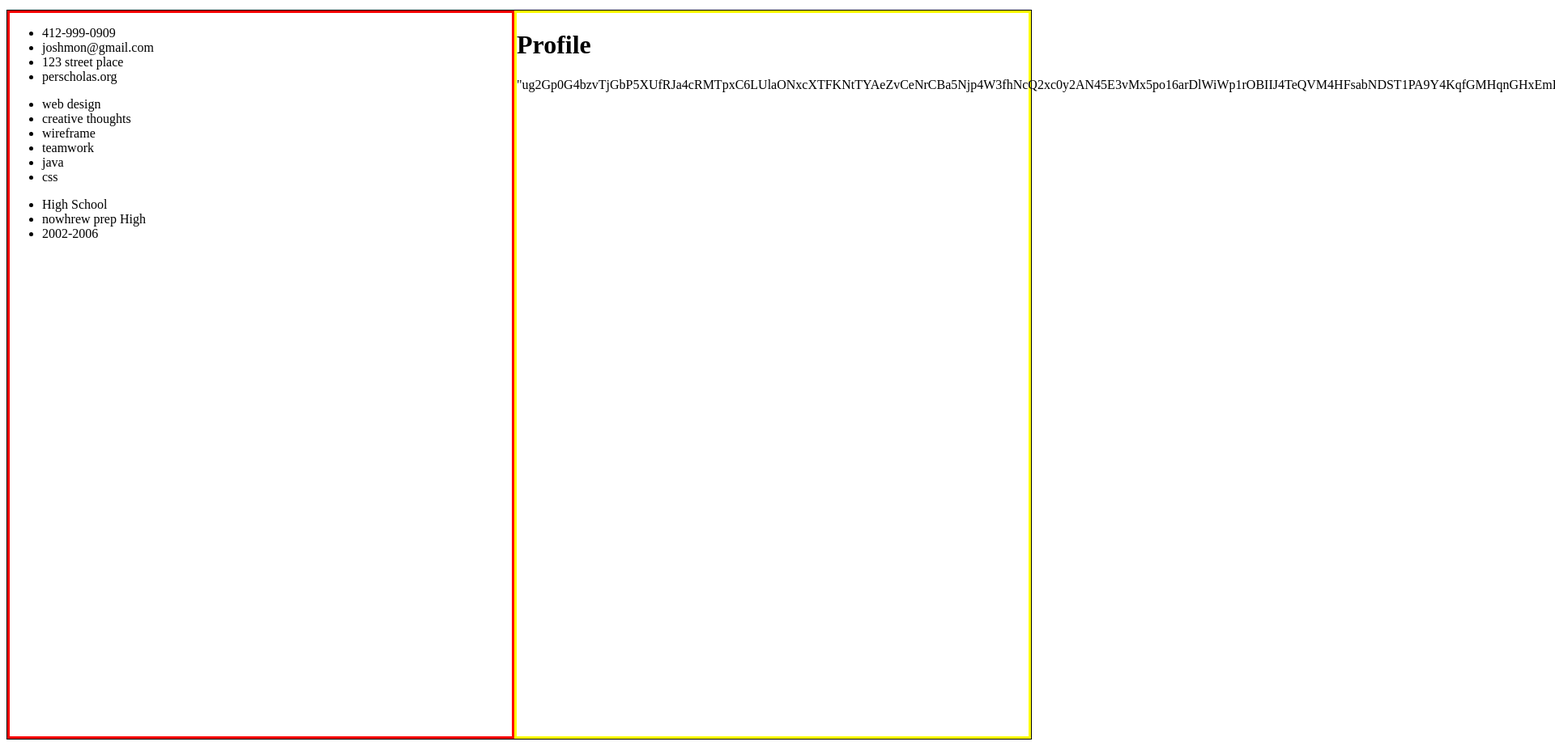
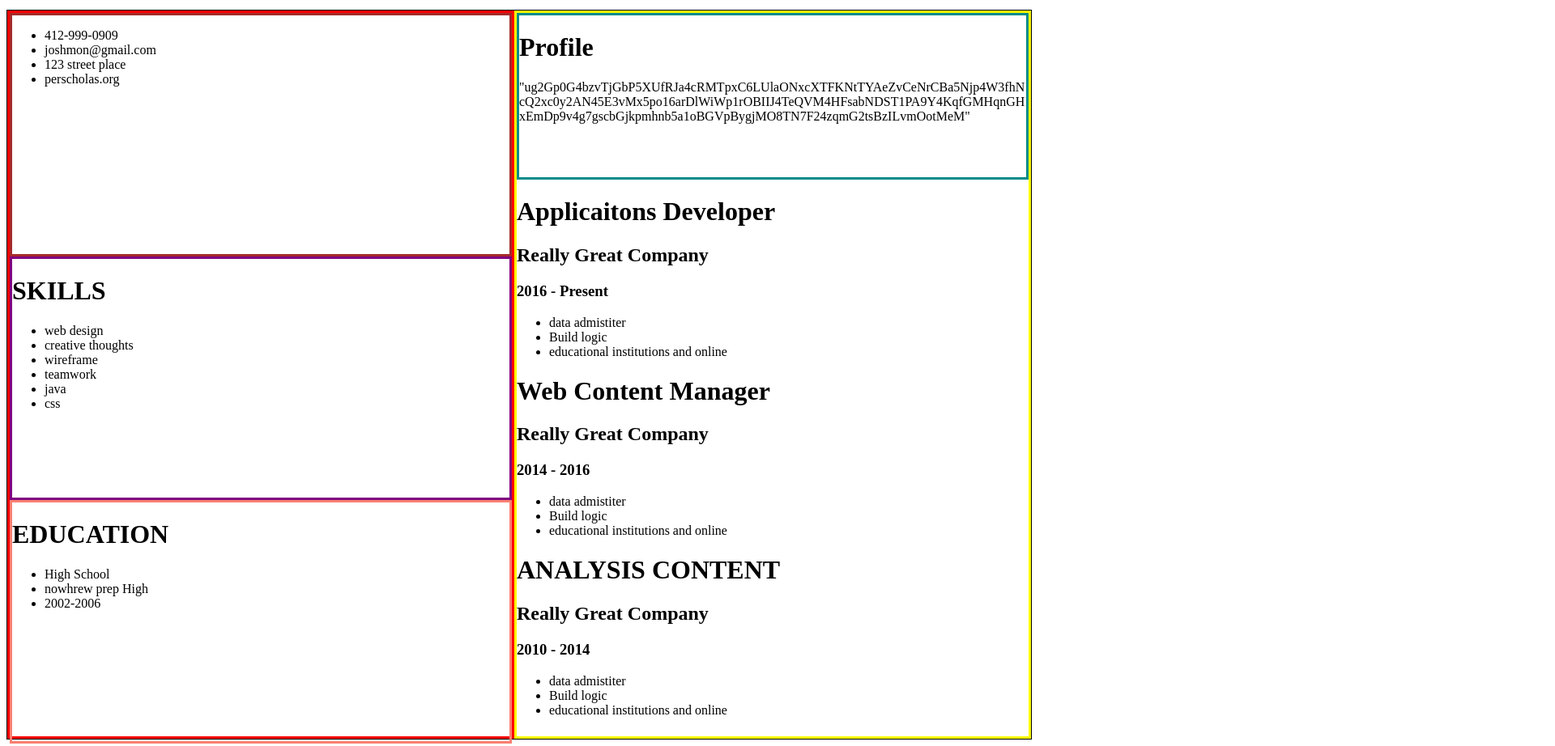
Before and after one commit to JohnDunst/Resume-HW, a plain HTML site: page index.html in a window 1280 px wide. Shown: the part 229-1151 px from the top of the page at 81% size, 1920 px wide, since content can reach past the window. Drawn offline with Linux system fonts and the light colour scheme.

Commit message:
ALL CONTENT ADDED

```diff
--- a/index.html
+++ b/index.html
@@ -32,14 +32,16 @@
         <!-- intro -->
         <div class="flex-Container">
         <div class="left_container">
-            <div class="contact"></div>
+            <div class="contact">
             <ul>
                 <li>412-999-0909</li>
                 <li>joshmon@gmail.com</li>
                 <li>123 street place</li>
                 <li> perscholas.org</li>
               </ul>
-            <div class="skills"></div>
+            </div>
+            <div class="skills">
+                <h1>SKILLS</h1>
             <ul>
                 <li>web design</li>
                 <li>creative thoughts</li>
@@ -48,14 +50,17 @@
                 <li>java</li>
                 <li>css</li>
               </ul>
+            </div>
 
-            <div class="Education"></div>
+            <div class="Education">
+                <h1>EDUCATION</h1>
             <ul>
                 <li>High School</li>
                 <li>nowhrew prep High</li>
                 <li>2002-2006</li>
 
             </ul>
+            </div>
 
 
         </div>
@@ -67,7 +72,47 @@
             </div>
 
 
-            <div class="experience"></div>
+            <div class="experience">
+                <div class="job1">
+                    <h1>Applicaitons Developer</h1>
+                        <h2>Really Great Company</h2>
+                        <h3>2016 - Present</h3>
+                        <ul>
+                            <li>data admistiter</li>
+                            <li>Build logic</li>
+                            <li>educational institutions and online</li>
+                        </ul>
+                </div>
+                <div class="job2">
+                    <h1>Web Content Manager</h1>
+                        <h2>Really Great Company</h2>
+                            <h3>2014 - 2016</h3>
+                            <ul>
+                            <li>data admistiter</li>
+                            <li>Build logic</li>
+                            <li>educational institutions and online</li>
+                        </ul>
+                </div>
+                <div class="job3">
+                    <h1>ANALYSIS CONTENT</h1>
+                        <h2>Really Great Company</h2>
+                            <h3>2010 - 2014</h3>
+                            <ul>
+                            <li>data admistiter</li>
+                            <li>Build logic</li>
+                            <li>educational institutions and online</li>
+                        </ul>
+
+                </div>
+                </div>
+
+
+
+
+
+
+
+            </div>
 
 
 
--- a/style.css
+++ b/style.css
@@ -50,3 +50,24 @@
     width: 50%;
     border: solid yellow;
 }
+
+.contact{
+    border: solid brown;
+    height: 33%;
+}
+.skills{
+    border: solid purple;
+    height: 33%;
+
+}
+
+.Education{
+    border: solid salmon;
+    height:33%;
+
+}
+.profile{
+    border: solid darkcyan;
+    height: 200px;
+    word-wrap: break-word;
+}
```
